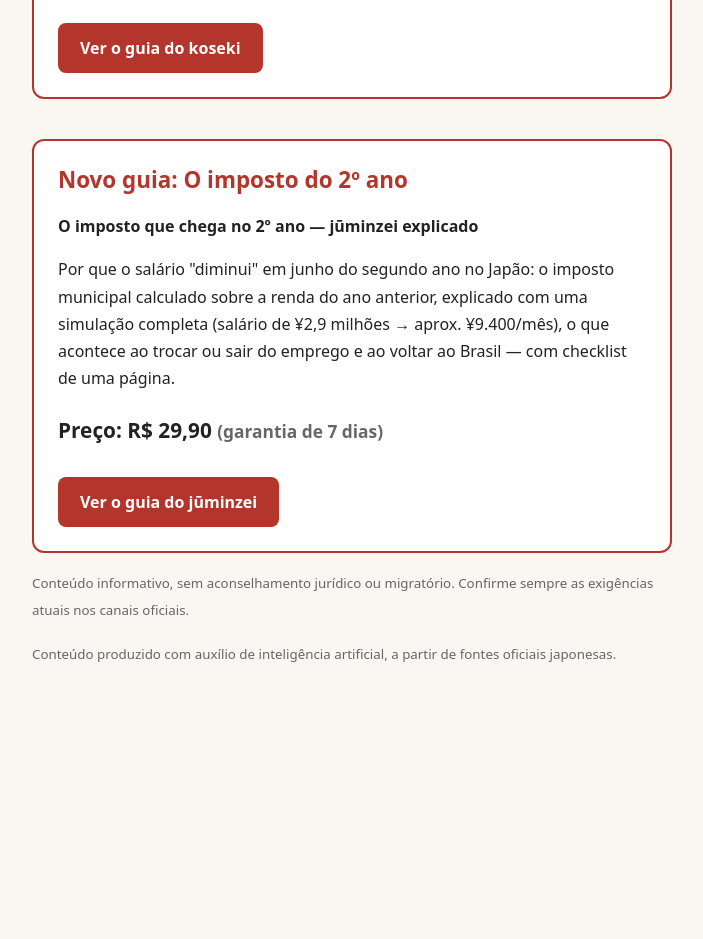
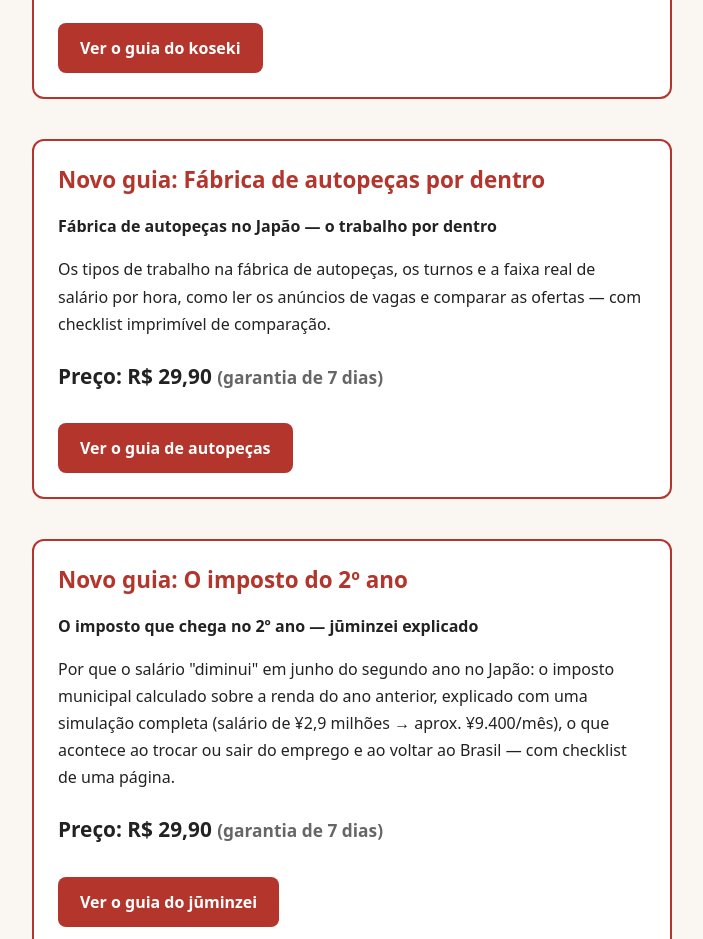
Before and after one commit to rotanikkei/rotanikkei.github.io, a plain HTML site: page index.html in a window 1280 px wide. Shown: the part 1620-2559 px from the top of the page, without its empty margins (288-991 px from the left). Before the commit the page ends 2351 px from the top, so only its background shows below. Drawn offline with Linux system fonts and the light colour scheme.

Commit message:
Add auto-parts guide (product 3)

```diff
--- a/index.html
+++ b/index.html
@@ -87,6 +87,13 @@
       <p class="price">Preço: R$ 47 <small>(garantia de 7 dias)</small></p>
       <a class="cta" href="https://go.hotmart.com/S108638299W">Ver o guia do koseki</a>
   </section>
+    <section class="paid">
+      <h2>Novo guia: Fábrica de autopeças por dentro</h2>
+    <p><strong>Fábrica de autopeças no Japão — o trabalho por dentro</strong></p>
+      <p>Os tipos de trabalho na fábrica de autopeças, os turnos e a faixa real de salário por hora, como ler os anúncios de vagas e comparar as ofertas — com checklist imprimível de comparação.</p>
+      <p class="price">Preço: R$ 29,90 <small>(garantia de 7 dias)</small></p>
+        <a class="cta" href="https://go.hotmart.com/R108640223I">Ver o guia de autopeças</a>
+    </section>
 
     <section class="paid">
             <h2>Novo guia: O imposto do 2º ano</h2>
```
